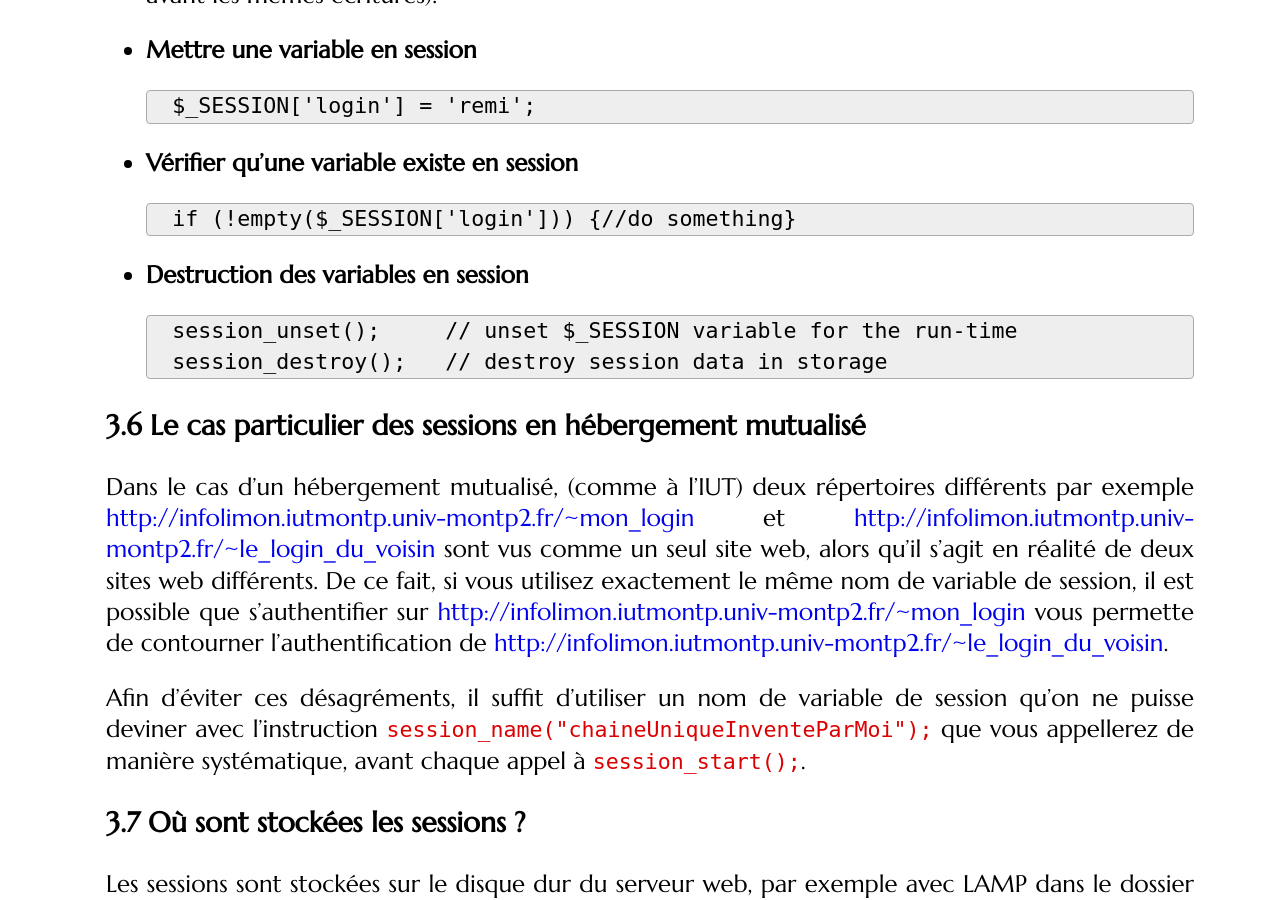
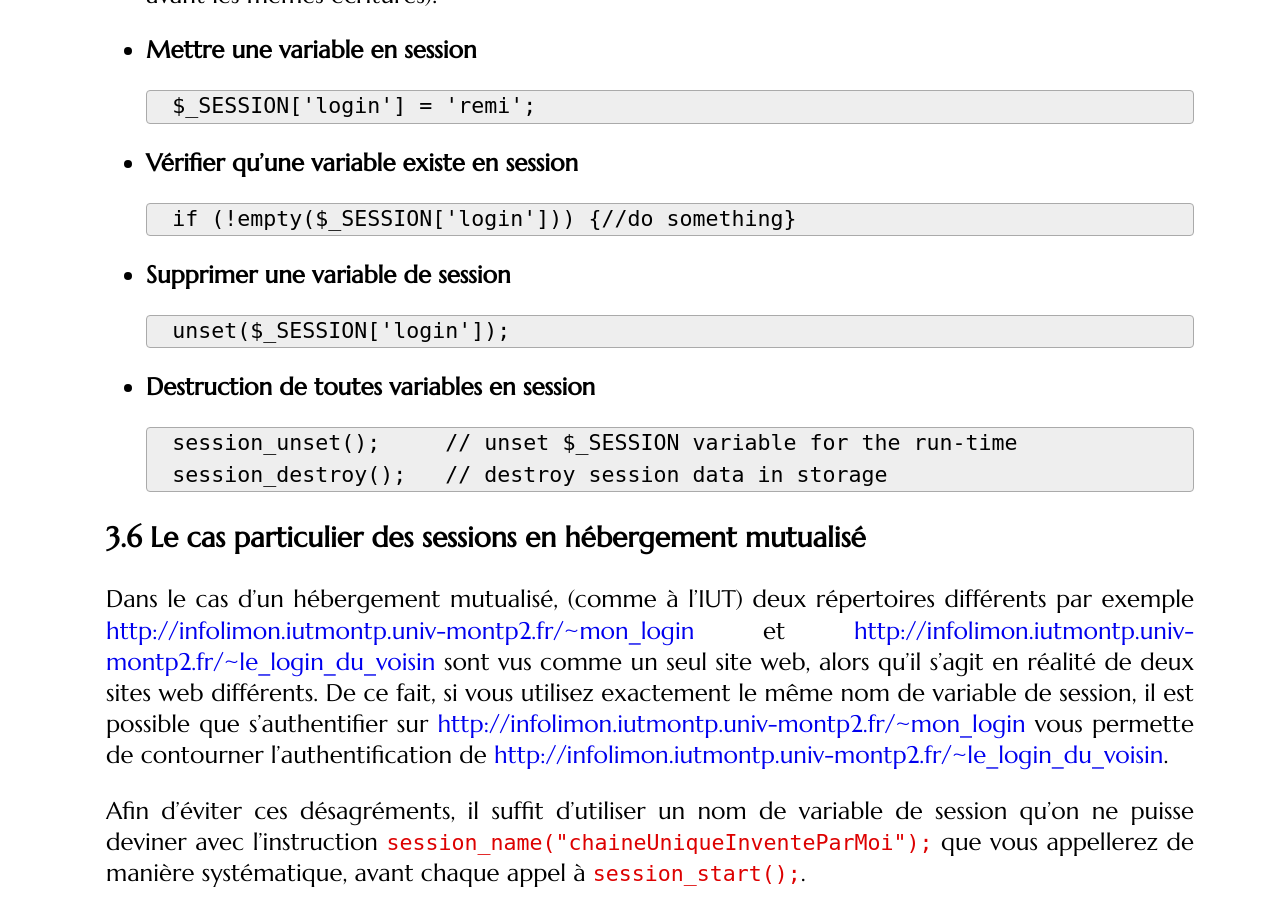
Before and after one commit to romainlebreton/R3.01-DeveloppementWeb, a Jekyll site: the page built from tutorials/tutorial7.md, in a window 1280 px wide and 900 px high, scrolled down 5507 px. Built offline with Jekyll 4.4.1, drawn with Linux system fonts in a browser that asks for light colours; some web fonts are replaced.

Commit message:
update session deletion

```diff
--- a/tutorials/tutorial7.md
+++ b/tutorials/tutorial7.md
@@ -287,7 +287,14 @@ unique, qui est PHPSESSID par défaut -->
    ~~~
    {:.php}
 
-*  **Destruction des variables en session**
+*  **Supprimer une variable de session**
+
+   ~~~
+   unset($_SESSION['login']);
+   ~~~
+   {:.php}
+
+*  **Destruction de toutes variables en session**
 
    ~~~
    session_unset();     // unset $_SESSION variable for the run-time
@@ -295,7 +302,7 @@ unique, qui est PHPSESSID par défaut -->
    ~~~
    {:.php}
 
-
+   <!-- setcookie(session_name(),'',time()-1); -->
 
 ### Le cas particulier des sessions en hébergement mutualisé
 
```
